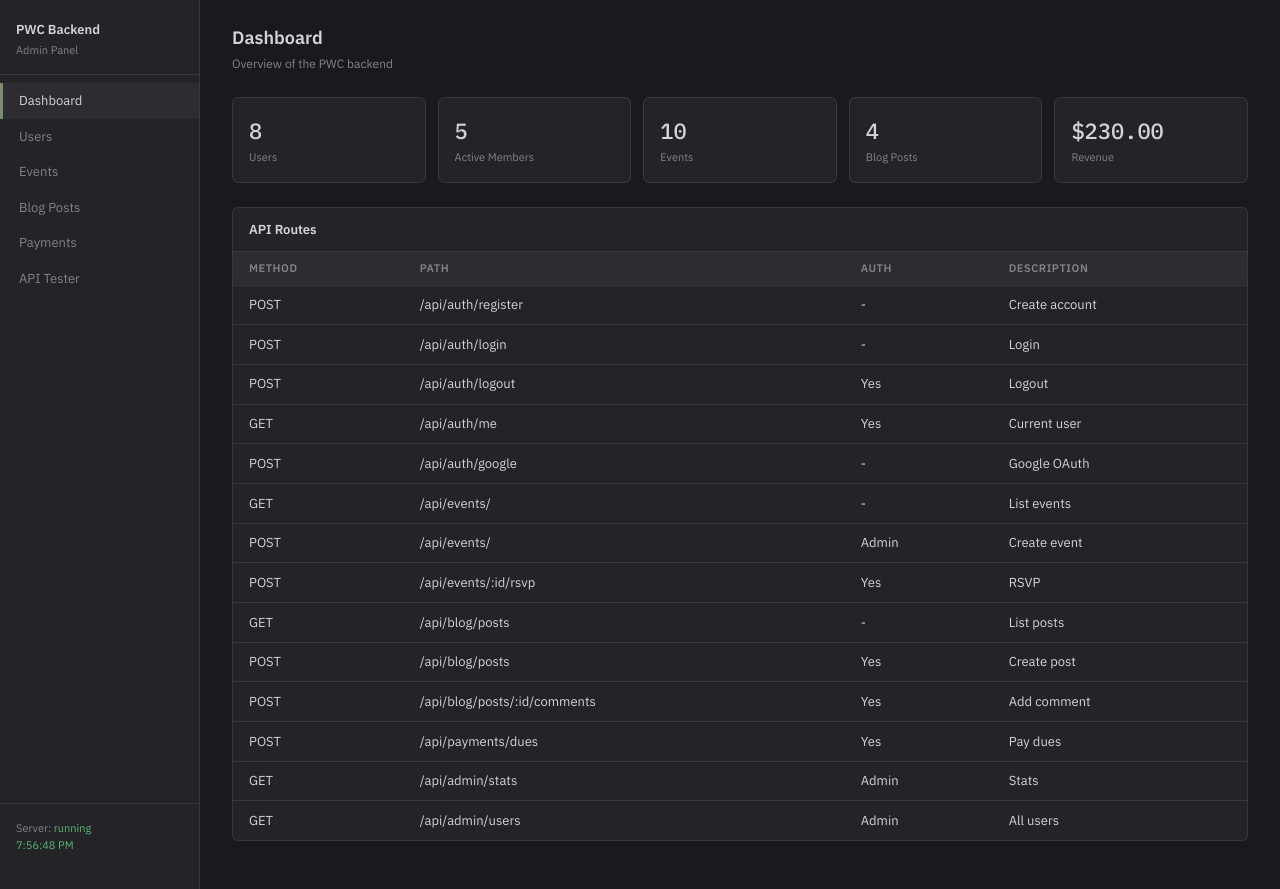
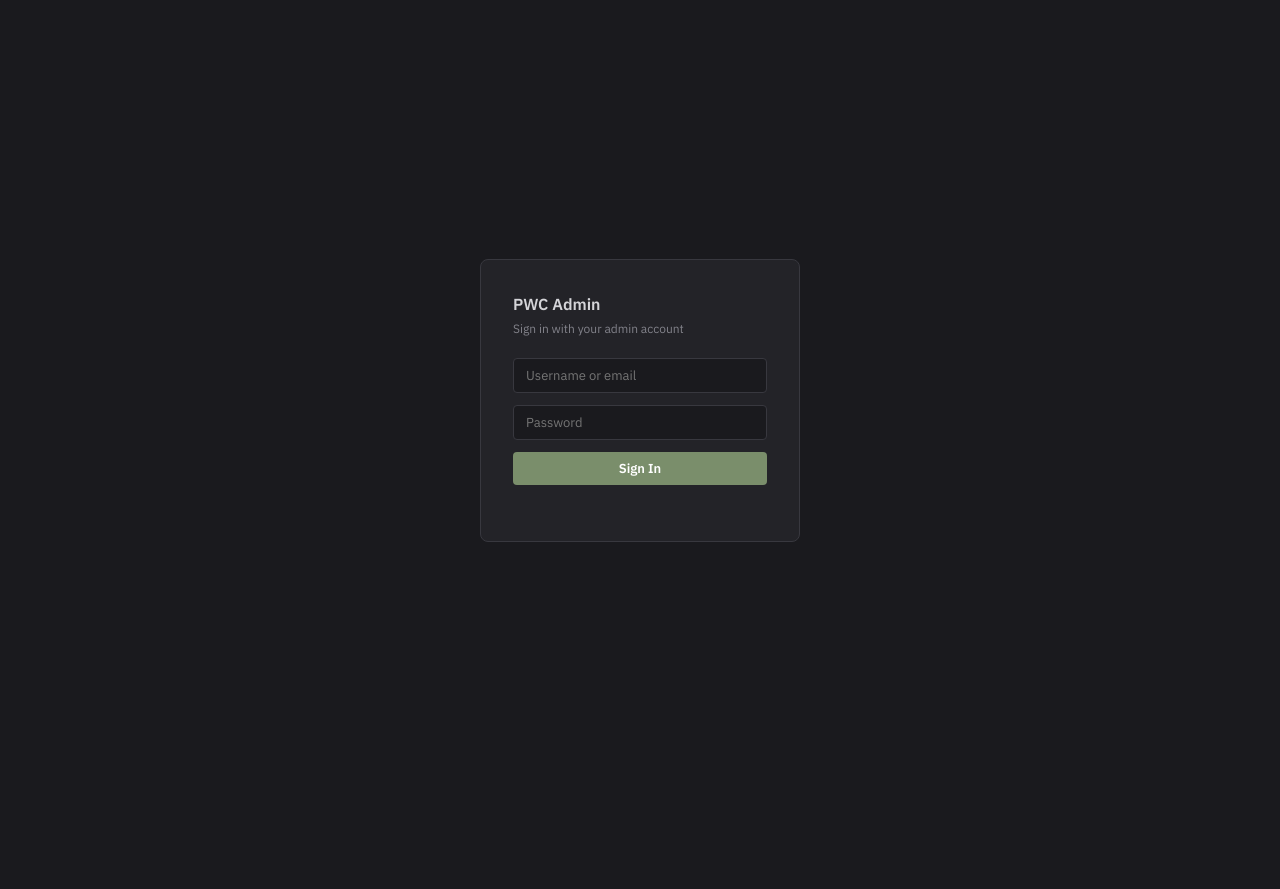
Before and after one commit to Poway-Women-s-Club/pwc-flask, a Flask app: page / in a window 1280 px wide. After the commit the page ends 542 px from the top, so only its background shows below. Run offline with Flask 3, Linux system fonts and the light colour scheme; data comes from the database, SQL or seed files in the repository; data that the repository does not hold is empty.

Commit message:
admin login

```diff
--- a/templates/admin.html
+++ b/templates/admin.html
@@ -270,6 +270,73 @@
 
     .response-box.error { color: var(--red); }
 
+    /* Login overlay */
+    .login-overlay {
+      position: fixed;
+      inset: 0;
+      background: var(--bg);
+      display: flex;
+      align-items: center;
+      justify-content: center;
+      z-index: 100;
+    }
+
+    .login-overlay.hidden { display: none; }
+
+    .login-box {
+      background: var(--surface);
+      border: 1px solid var(--border);
+      border-radius: 8px;
+      padding: 2rem;
+      width: 320px;
+    }
+
+    .login-box h2 {
+      font-size: 16px;
+      font-weight: 600;
+      margin-bottom: 0.25rem;
+    }
+
+    .login-box p {
+      font-size: 12px;
+      color: var(--text-dim);
+      margin-bottom: 1.25rem;
+    }
+
+    .login-box input {
+      width: 100%;
+      padding: 0.5rem 0.75rem;
+      background: var(--bg);
+      border: 1px solid var(--border);
+      border-radius: 4px;
+      color: var(--text);
+      font-family: inherit;
+      font-size: 13px;
+      margin-bottom: 0.75rem;
+    }
+
+    .login-box button {
+      width: 100%;
+      padding: 0.5rem;
+      background: var(--accent);
+      border: none;
+      border-radius: 4px;
+      color: white;
+      font-family: inherit;
+      font-size: 13px;
+      font-weight: 600;
+      cursor: pointer;
+    }
+
+    .login-box button:hover { opacity: 0.9; }
+
+    .login-error {
+      font-size: 12px;
+      color: var(--red);
+      margin-top: 0.5rem;
+      min-height: 16px;
+    }
+
     /* Tabs (panel switching) */
     .panel { display: none; }
     .panel.active { display: block; }
@@ -304,6 +371,18 @@
   </style>
 </head>
 <body>
+  <!-- Login overlay -->
+  <div class="login-overlay" id="login-overlay">
+    <div class="login-box">
+      <h2>PWC Admin</h2>
+      <p>Sign in with your admin account</p>
+      <input type="text" id="login-username" placeholder="Username or email" autocomplete="username">
+      <input type="password" id="login-password" placeholder="Password" autocomplete="current-password">
+      <button onclick="doLogin()">Sign In</button>
+      <div class="login-error" id="login-error"></div>
+    </div>
+  </div>
+
   <div class="shell">
     <!-- Sidebar -->
     <nav class="sidebar">
@@ -317,8 +396,9 @@
       <a class="nav-item" onclick="showPanel('blog')">Blog Posts</a>
       <a class="nav-item" onclick="showPanel('payments')">Payments</a>
       <a class="nav-item" onclick="showPanel('tester')">API Tester</a>
+      <a class="nav-item" onclick="doLogout()" style="color:var(--red);">Logout</a>
       <div class="sidebar-footer">
-        Server: <span>running</span><br>
+        Logged in as: <span id="logged-in-user">-</span><br>
         <span id="server-time"></span>
       </div>
     </nav>
@@ -461,14 +541,14 @@
             <tr>
               <td><button class="btn" onclick="quickReq('GET','/api/health')">Health Check</button></td>
               <td><button class="btn" onclick="quickReq('GET','/api/auth/me')">Who Am I?</button></td>
-              <td><button class="btn" onclick="quickReq('POST','/api/auth/login',{username:'admin',password:'admin'})">Login as Admin</button></td>
               <td><button class="btn" onclick="quickReq('GET','/api/admin/stats')">Get Stats</button></td>
+              <td><button class="btn" onclick="quickReq('GET','/api/admin/users')">All Users</button></td>
             </tr>
             <tr>
               <td><button class="btn" onclick="quickReq('GET','/api/events/?upcoming=false')">All Events</button></td>
               <td><button class="btn" onclick="quickReq('GET','/api/blog/posts')">All Posts</button></td>
-              <td><button class="btn" onclick="quickReq('GET','/api/admin/users')">All Users</button></td>
-              <td><button class="btn" onclick="quickReq('POST','/api/auth/logout')">Logout</button></td>
+              <td><button class="btn" onclick="quickReq('GET','/api/groups/')">All Groups</button></td>
+              <td><button class="btn" onclick="doLogout()">Logout</button></td>
             </tr>
           </table>
         </div>
@@ -507,15 +587,50 @@ async function api(method, path, body) {
   return { status: res.status, data: await res.json() };
 }
 
+// Auth check — show login screen if not authenticated as admin
+async function checkAuth() {
+  const me = await api('GET', '/api/auth/me');
+  if (me.status !== 200 || me.data.role !== 'admin') {
+    document.getElementById('login-overlay').classList.remove('hidden');
+    return false;
+  }
+  document.getElementById('login-overlay').classList.add('hidden');
+  document.getElementById('logged-in-user').textContent = me.data.username;
+  return true;
+}
+
+async function doLogin() {
+  const username = document.getElementById('login-username').value.trim();
+  const password = document.getElementById('login-password').value;
+  const errEl = document.getElementById('login-error');
+  errEl.textContent = '';
+
+  const r = await api('POST', '/api/auth/login', { username, password });
+  if (r.status === 200) {
+    const authed = await checkAuth();
+    if (authed) loadStats();
+    else errEl.textContent = 'Account is not an admin.';
+  } else {
+    errEl.textContent = r.data.error || 'Invalid credentials.';
+  }
+}
+
+async function doLogout() {
+  await api('POST', '/api/auth/logout');
+  document.getElementById('login-overlay').classList.remove('hidden');
+  document.getElementById('logged-in-user').textContent = '-';
+}
+
+// Allow pressing Enter to submit login
+document.addEventListener('keydown', e => {
+  if (e.key === 'Enter' && !document.getElementById('login-overlay').classList.contains('hidden')) {
+    doLogin();
+  }
+});
+
 // Dashboard stats
 async function loadStats() {
-  // Try admin stats first, fall back to basic counts
   try {
-    // Login as admin first if not already
-    const me = await api('GET', '/api/auth/me');
-    if (me.status === 401) {
-      await api('POST', '/api/auth/login', { username: 'admin', password: 'admin' });
-    }
     const r = await api('GET', '/api/admin/stats');
     if (r.status === 200) {
       document.getElementById('s-users').textContent = r.data.users;
@@ -698,8 +813,8 @@ setInterval(() => {
   document.getElementById('server-time').textContent = new Date().toLocaleTimeString();
 }, 1000);
 
-// Auto-load dashboard
-loadStats();
+// Auto-load dashboard after auth check
+checkAuth().then(authed => { if (authed) loadStats(); });
 </script>
 </body>
 </html>
```
